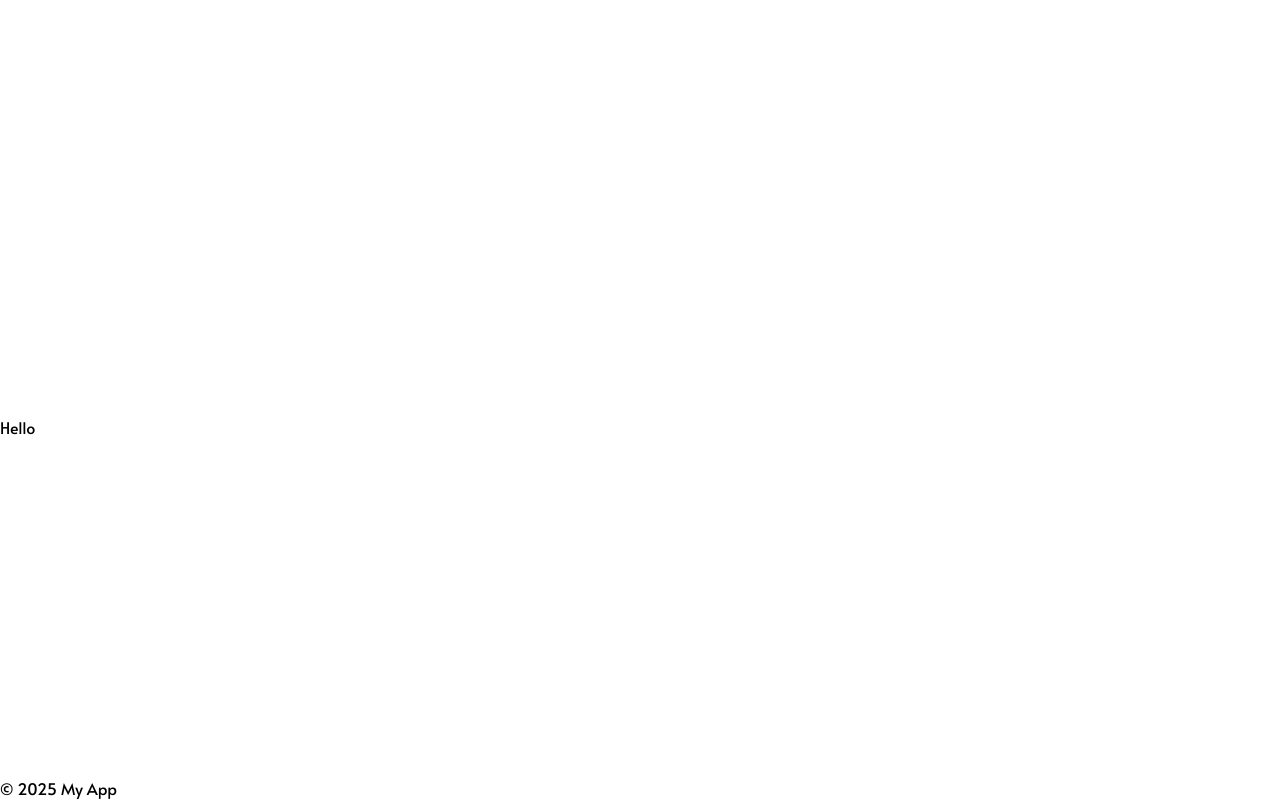
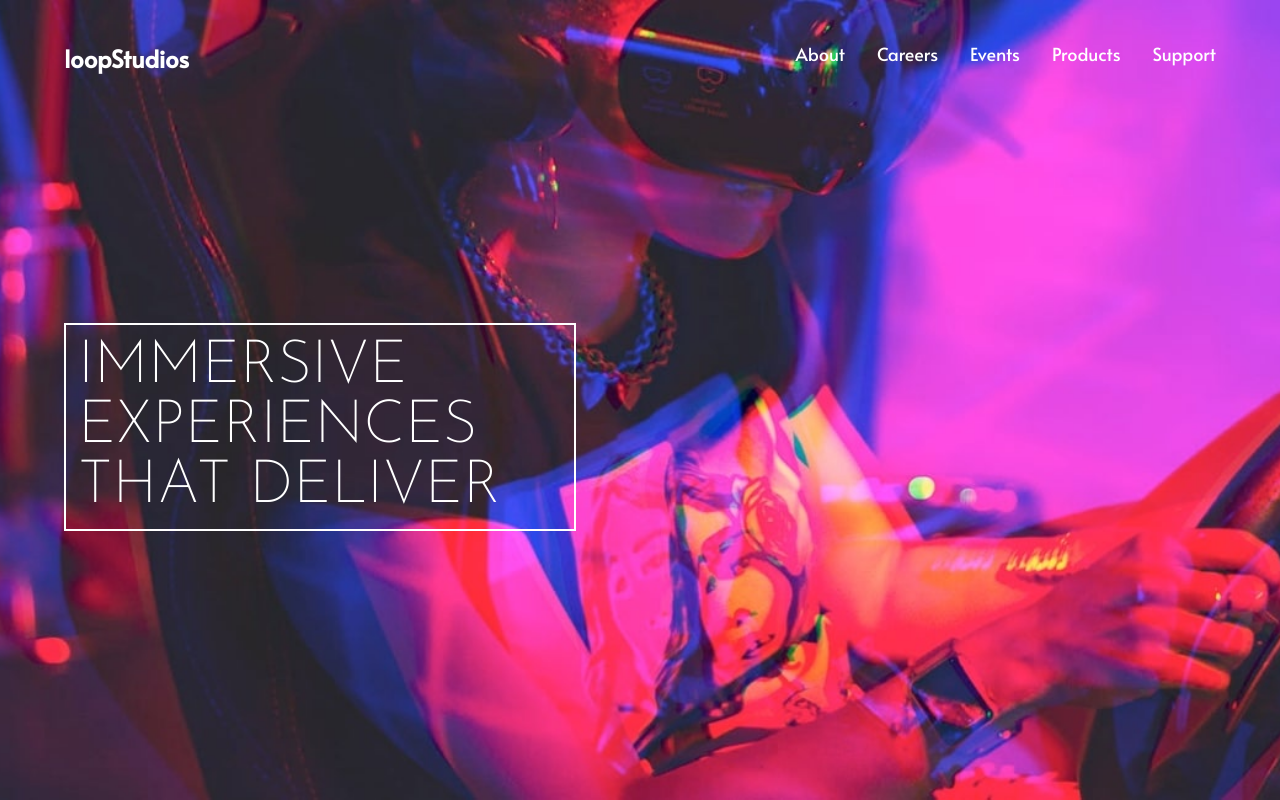
Before and after one commit to solomonUg/ist-task-1, a Next.js app: page / in a window 1280 px wide. Built offline with nearby package versions, Linux system fonts and the light colour scheme.

Commit message:
add hero section

```diff
--- /dev/null
+++ b/app/_components/Hero.tsx
@@ -0,0 +1,30 @@
+import Image from "next/image";
+import React from "react";
+import { Josefin_Sans } from "next/font/google";
+
+const josefin = Josefin_Sans({
+  subsets: ["latin"],
+  weight: ["100", "200", "300", "400", "500", "600", "700"],
+  variable: "--font-josefin",
+});
+
+export default function Hero() {
+  return (
+    <div>
+      <Image
+        src={"/image-hero.jpg"}
+        fill
+        className="object-cover object-top"
+        alt="immersive experiences that deliver"
+        quality={80}
+      />
+      <div className="relative w-[80%] lg:w-[40%]  text-white border-2 border-white z-10 lg:ml-16 mx-auto">
+        <h1
+          className={`text-5xl sm:text-6xl m-3 ${josefin.className} font-extralight`}
+        >
+          IMMERSIVE EXPERIENCES THAT DELIVER
+        </h1>
+      </div>
+    </div>
+  );
+}
--- /dev/null
+++ b/app/about/page.tsx
@@ -0,0 +1,16 @@
+import Image from "next/image";
+import React from "react";
+
+export default function page() {
+  return (
+    <div className="w-full min-h-screen">
+      <Image
+        src={"/image-hero.jpg"}
+        fill
+        className="object-cover object-top"
+        alt="immersive experiences that deliver"
+        quality={80}
+      />
+    </div>
+  );
+}
--- /dev/null
+++ b/app/careers/page.tsx
@@ -0,0 +1,7 @@
+import React from 'react'
+
+export default function page() {
+  return (
+    <div>Careers</div>
+  )
+}
--- /dev/null
+++ b/app/events/page.tsx
@@ -0,0 +1,7 @@
+import React from 'react'
+
+export default function page() {
+  return (
+    <div>Events</div>
+  )
+}
--- a/app/page.tsx
+++ b/app/page.tsx
@@ -1,7 +1,12 @@
 import React from 'react';
+import Hero from './_components/Hero';
+
+
 
 export default function Home() {
   return (
-    <div>Hello</div>
+    <div>
+        <Hero />
+    </div>
   );
 }
--- /dev/null
+++ b/app/products/page.tsx
@@ -0,0 +1,7 @@
+import React from 'react'
+
+export default function page() {
+  return (
+    <div>Products</div>
+  )
+}
--- /dev/null
+++ b/app/support/page.tsx
@@ -0,0 +1,7 @@
+import React from 'react'
+
+export default function page() {
+  return (
+    <div>Support</div>
+  )
+}
```
Also changed, not shown: public/image-hero.jpg (added).
